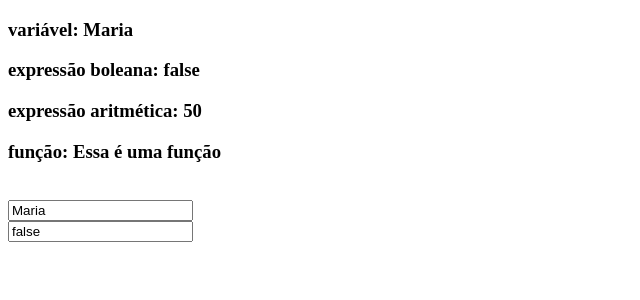
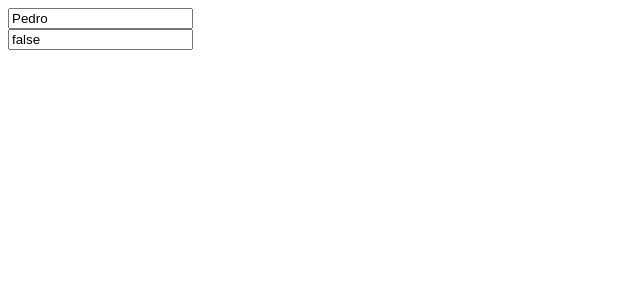
Before and after one commit to vicente-psp/angular-14-basic, an Angular app: page / in a window 1280 px wide. Shown: the top 300 px of the page, without its empty margins (0-640 px from the left). Built offline with nearby package versions, Linux system fonts and the light colour scheme.

Commit message:
feat: property binding examples

```diff
--- a/src/app/app.component.html
+++ b/src/app/app.component.html
@@ -1 +1,2 @@
-<app-example01-interpolation></app-example01-interpolation>
+<!-- <app-example01-interpolation></app-example01-interpolation> -->
+<app-example02-property-binding></app-example02-property-binding>
--- a/src/app/app.module.ts
+++ b/src/app/app.module.ts
@@ -3,11 +3,13 @@ import { BrowserModule } from '@angular/platform-browser';
 
 import { AppComponent } from './app.component';
 import { Example01InterpolationComponent } from './example01-interpolation/example01-interpolation.component';
+import { Example02PropertyBindingComponent } from './example02-property-binding/example02-property-binding.component';
 
 @NgModule({
   declarations: [
     AppComponent,
-    Example01InterpolationComponent
+    Example01InterpolationComponent,
+    Example02PropertyBindingComponent
   ],
   imports: [
     BrowserModule
--- /dev/null
+++ b/src/app/example02-property-binding/example02-property-binding.component.html
@@ -0,0 +1,3 @@
+<input type="text" [value]="currentCustomer">
+<br>
+<input type="text" [value]="numero1 === numero2">
--- /dev/null
+++ b/src/app/example02-property-binding/example02-property-binding.component.ts
@@ -0,0 +1,22 @@
+import { Component, OnInit } from '@angular/core';
+
+@Component({
+  selector: 'app-example02-property-binding',
+  templateUrl: './example02-property-binding.component.html',
+  styleUrls: ['./example02-property-binding.component.sass']
+})
+export class Example02PropertyBindingComponent implements OnInit {
+
+  currentCustomer = 'Maria';
+  numero1 = 5;
+  numero2 = 10;
+
+  constructor() { }
+
+  ngOnInit(): void {
+    setTimeout(() => {
+      this.currentCustomer = 'Pedro';
+    }, 3000);
+  }
+
+}
```
Also changed, not shown: src/app/example02-property-binding/example02-property-binding.component.sass (added), 1 other file (tests, documents, lock files or other folders).
